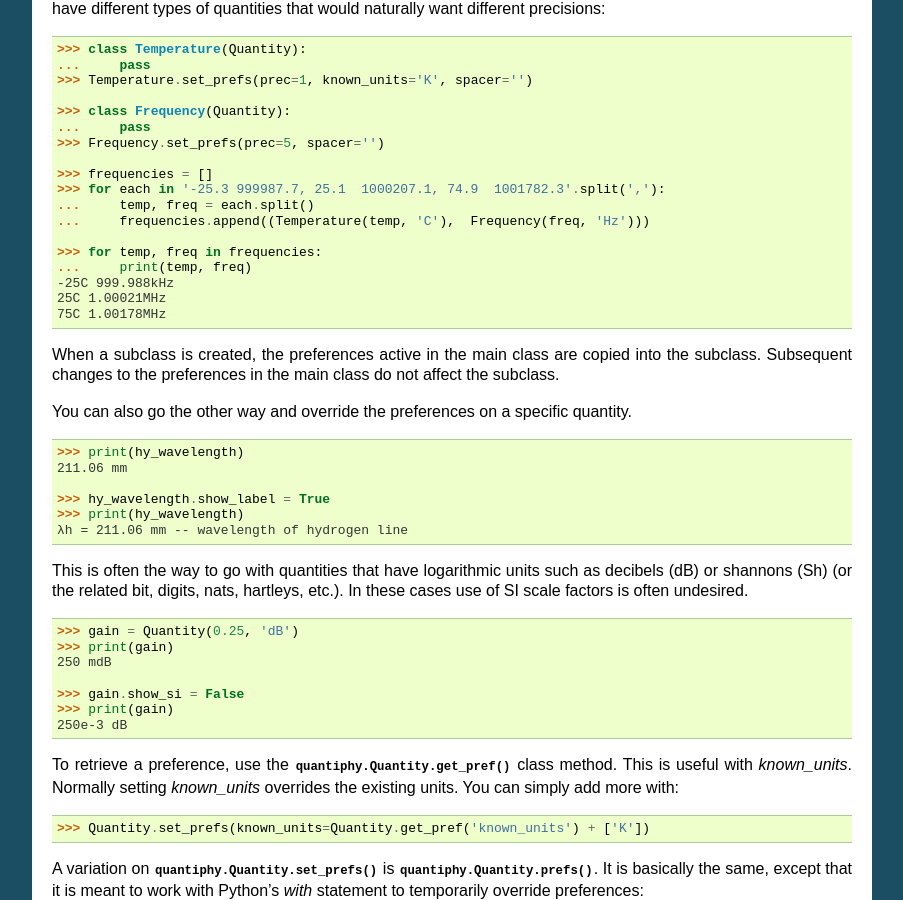
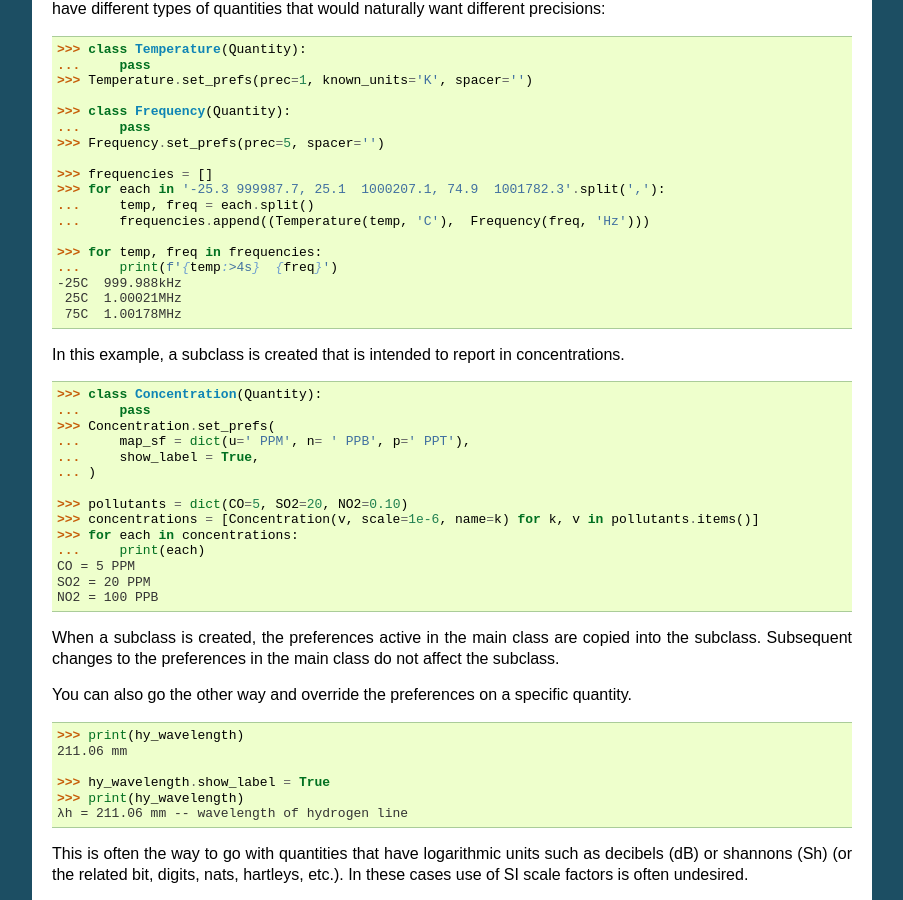
Before and after one commit to KenKundert/quantiphy, a Sphinx documentation site: the page built from doc/user.rst, in a window 1280 px wide and 900 px high, scrolled down 13346 px. Shown: the whole window, without its empty margins (198-1101 px from the left). Built offline with Sphinx 7.4.7, drawn with Linux system fonts in a browser that asks for light colours.

Commit message:
Improve test coverage.

```diff
--- a/doc/user.rst
+++ b/doc/user.rst
@@ -910,10 +910,30 @@ naturally want different precisions:
     ...     frequencies.append((Temperature(temp, 'C'),  Frequency(freq, 'Hz')))
 
     >>> for temp, freq in frequencies:
-    ...     print(temp, freq)
-    -25C 999.988kHz
-    25C 1.00021MHz
-    75C 1.00178MHz
+    ...     print(f'{temp:>4s}  {freq}')
+    -25C  999.988kHz
+     25C  1.00021MHz
+     75C  1.00178MHz
+
+In this example, a subclass is created that is intended to report in
+concentrations.
+
+.. code-block:: python
+
+    >>> class Concentration(Quantity):
+    ...     pass
+    >>> Concentration.set_prefs(
+    ...     map_sf = dict(u=' PPM', n= ' PPB', p=' PPT'),
+    ...     show_label = True,
+    ... )
+
+    >>> pollutants = dict(CO=5, SO2=20, NO2=0.10)
+    >>> concentrations = [Concentration(v, scale=1e-6, name=k) for k, v in pollutants.items()]
+    >>> for each in concentrations:
+    ...     print(each)
+    CO = 5 PPM
+    SO2 = 20 PPM
+    NO2 = 100 PPB
 
 When a subclass is created, the preferences active in the main class are copied
 into the subclass. Subsequent changes to the preferences in the main class do
--- a/quantiphy.py
+++ b/quantiphy.py
@@ -714,7 +714,7 @@ class Quantity(float):
 
         # identify desired scale factors {{{3
         known_sf = ''.join(MAPPINGS)
-        if cls.get_pref('input_sf') is None:
+        if cls.get_pref('input_sf') is None: # pragma: no cover
             input_sf = known_sf
         else:
             input_sf = cls.get_pref('input_sf')
--- a/test_format.py
+++ b/test_format.py
@@ -77,6 +77,7 @@ def test_scaled_format():
         assert '{:n°F}'.format(q) == 'Tboil'
         assert '{:d°F}'.format(q) == 'boiling point of water'
         assert '{:X°F}'.format(q) == '100 °C'
+        assert '{!r}'.format(q) == "Quantity('100 °C')"
 
 def test_number_fmt():
     Quantity.set_prefs(spacer=None, show_label=None, label_fmt=None, label_fmt_full=None, show_desc=False)
```
Also changed, not shown: test_misc.py (+11 -0 lines).
